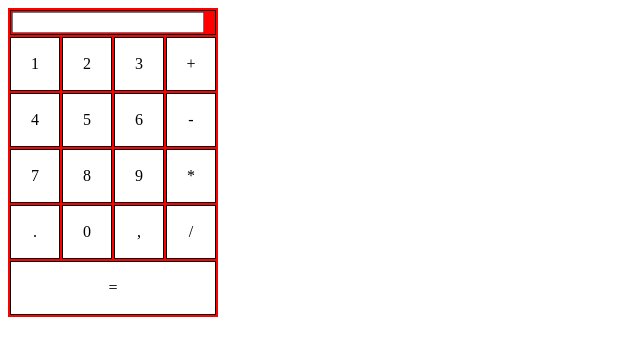
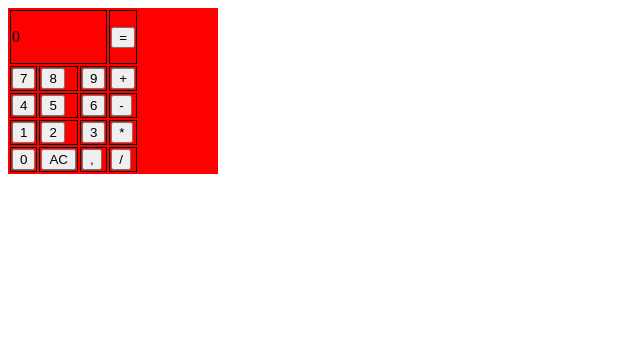
Before and after one commit to mateuspsm/calculator-js, a plain HTML site: page index.html in a window 1280 px wide. Shown: the whole page, without its empty margins (0-640 px from the left). Drawn offline with Linux system fonts and the light colour scheme.

Commit message:
feat: Finish Interface

```diff
--- a/index.html
+++ b/index.html
@@ -12,34 +12,32 @@
     <main id="container">
         <table id="calc">
             <tr>
-                <td colspan="4"><input type="text" name="result" id="result" class="result"></td>
+                <td colspan="3"><p id="display">0</p></td>
+                <td><button id="btn-equals">=</button></td>
             </tr>
             <tr>
-                <td class="box">1</td>
-                <td class="box">2</td>
-                <td class="box">3</td>
-                <td class="box">+</td>
+                <td><button id="btn-7">7</button></td>
+                <td><button id="btn-8">8</button></td>
+                <td><button id="btn-9">9</button></td>
+                <td><button id="btn-sum">+</button></td>
             </tr>
             <tr>
-                <td class="box">4</td>
-                <td class="box">5</td>
-                <td class="box">6</td>
-                <td class="box">-</td>
+                <td><button id="btn-4">4</button></td>
+                <td><button id="btn-5">5</button></td>
+                <td><button id="btn-6">6</button></td>
+                <td><button id="btn-sub">-</button></td>
             </tr>
             <tr>
-                <td class="box">7</td>
-                <td class="box">8</td>
-                <td class="box">9</td>
-                <td class="box">*</td>
+                <td><button id="btn-1">1</button></td>
+                <td><button id="btn-2">2</button></td>
+                <td><button id="btn-3">3</button></td>
+                <td><button id="btn-mult">*</button></td>
             </tr>
             <tr>
-                <td class="box">.</td>
-                <td class="box">0</td>
-                <td class="box">,</td>
-                <td class="box">/</td>
-            </tr>
-            <tr>
-                <td colspan="4" class="box">=</td>
+                <td><button id="btn-0">0</button></td>
+                <td><button id="btn-reset">AC</button></td>
+                <td><button id="btn-comma">,</button></td>
+                <td><button id="btn-div">/</button></td>
             </tr>
         </table>
     </main>
```
